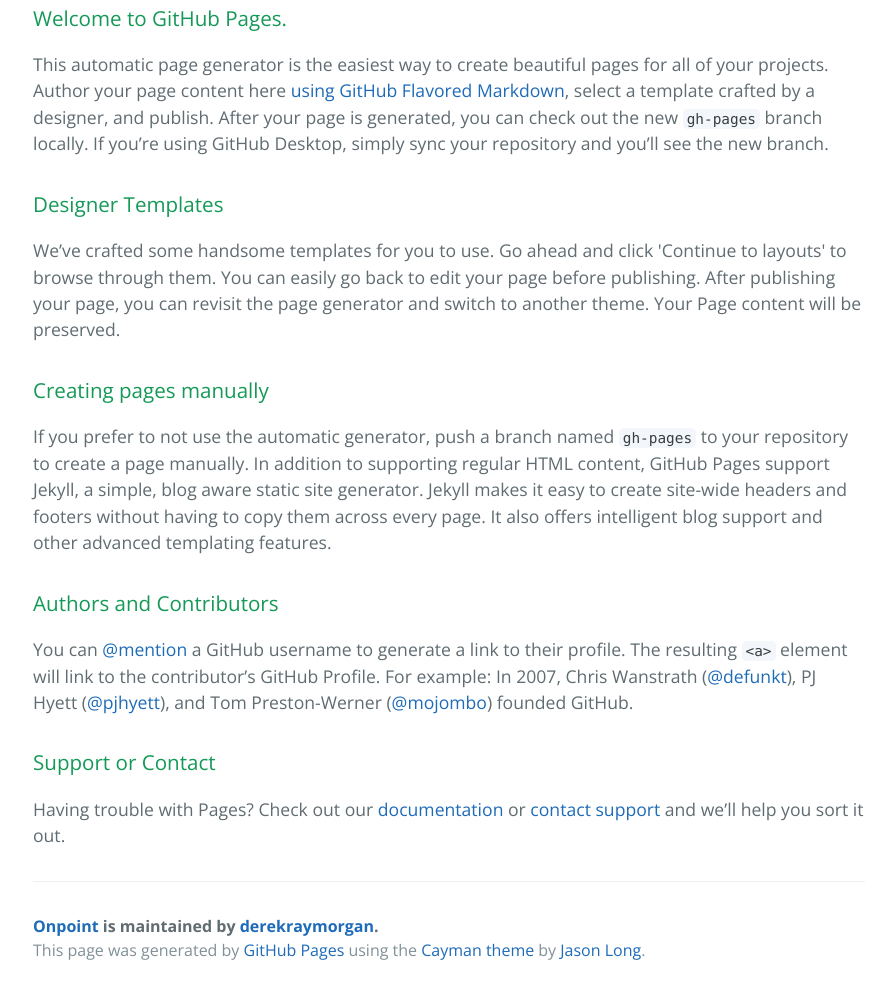
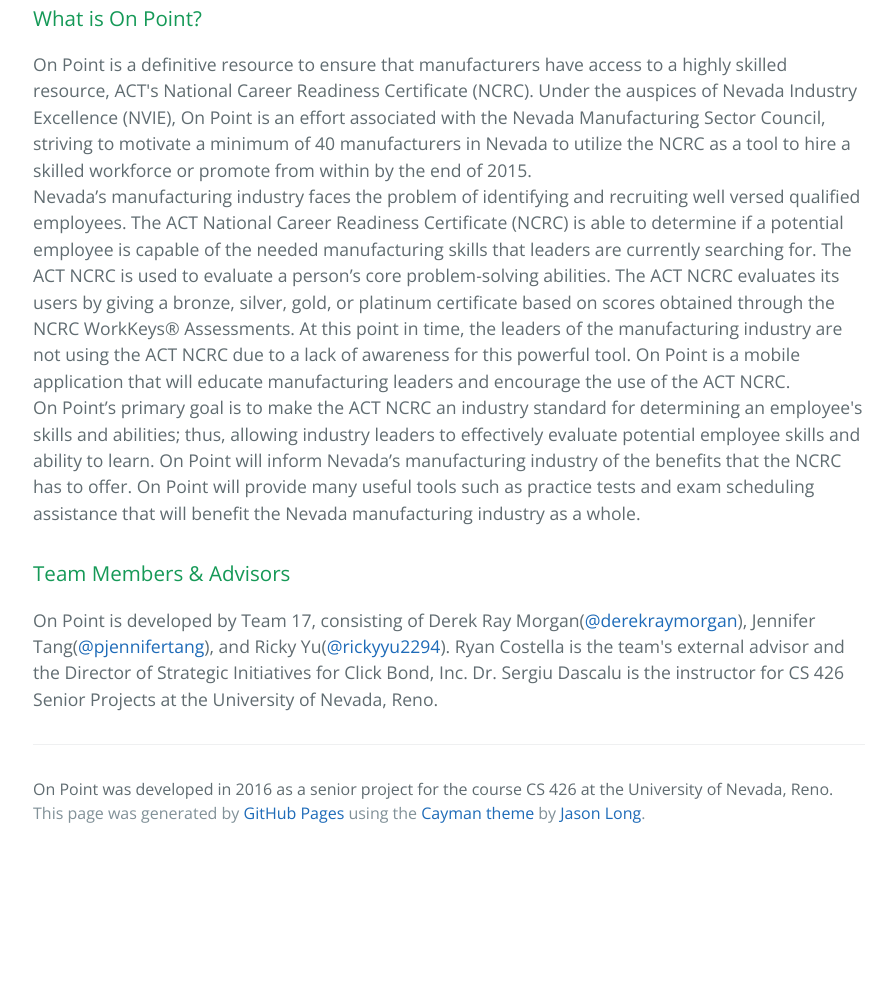
Before and after one commit to derekraymorgan/OnPoint, a plain HTML site: page index.html in a window 1280 px wide. Shown: the part 443-1437 px from the top of the page, without its empty margins (191-1084 px from the left). After the commit the page ends 1300 px from the top, so only its background shows below. Drawn offline with nearby package versions, Linux system fonts and the light colour scheme.

Commit message:
Team/Advisors, Project Description

```diff
--- a/index.html
+++ b/index.html
@@ -24,32 +24,23 @@
 
     <section class="main-content">
       <h3>
-<a id="welcome-to-github-pages" class="anchor" href="#welcome-to-github-pages" aria-hidden="true"><span aria-hidden="true" class="octicon octicon-link"></span></a>Welcome to GitHub Pages.</h3>
+<a id="project-description" class="anchor" href="#project-description" aria-hidden="true"><span aria-hidden="true" class="octicon octicon-link"></span></a>What is On Point?</h3>
 
-<p>This automatic page generator is the easiest way to create beautiful pages for all of your projects. Author your page content here <a href="https://guides.github.com/features/mastering-markdown/">using GitHub Flavored Markdown</a>, select a template crafted by a designer, and publish. After your page is generated, you can check out the new <code>gh-pages</code> branch locally. If you’re using GitHub Desktop, simply sync your repository and you’ll see the new branch.</p>
+<p>On Point is a definitive resource to ensure that manufacturers have access to a highly skilled resource, ACT's National Career Readiness Certificate (NCRC). Under the auspices of Nevada Industry Excellence (NVIE), On Point is an effort associated with the Nevada Manufacturing Sector Council, striving to motivate a minimum of 40 manufacturers in Nevada to utilize the NCRC as a tool to hire a skilled workforce or promote from within by the end of 2015.
+
+<br/>Nevada’s manufacturing industry faces the problem of identifying and recruiting well versed qualified employees. The ACT National Career Readiness Certificate (NCRC) is able to determine if a potential employee is capable of the needed manufacturing skills that leaders are currently searching for. The ACT NCRC is used to evaluate a person’s core problem-solving abilities. The ACT NCRC evaluates its users by giving a bronze, silver, gold, or platinum certificate based on scores obtained through the NCRC WorkKeys® Assessments. At this point in time, the leaders of the manufacturing industry are not using the ACT NCRC due to a lack of awareness for this powerful tool. On Point is a mobile application that will educate manufacturing leaders and encourage the use of the ACT NCRC.
+
+<br/>On Point’s primary goal is to make the ACT NCRC an industry standard for determining an employee's skills and abilities; thus, allowing industry leaders to effectively evaluate potential employee skills and ability to learn. On Point will inform Nevada’s manufacturing industry of the benefits that the NCRC has to offer. On Point will provide many useful tools such as practice tests and exam scheduling assistance that will benefit the Nevada manufacturing industry as a whole.
+
+</p>
 
 <h3>
-<a id="designer-templates" class="anchor" href="#designer-templates" aria-hidden="true"><span aria-hidden="true" class="octicon octicon-link"></span></a>Designer Templates</h3>
+<a id="authors-and-contributors" class="anchor" href="#authors-and-contributors" aria-hidden="true"><span aria-hidden="true" class="octicon octicon-link"></span></a>Team Members & Advisors</h3>
 
-<p>We’ve crafted some handsome templates for you to use. Go ahead and click 'Continue to layouts' to browse through them. You can easily go back to edit your page before publishing. After publishing your page, you can revisit the page generator and switch to another theme. Your Page content will be preserved.</p>
-
-<h3>
-<a id="creating-pages-manually" class="anchor" href="#creating-pages-manually" aria-hidden="true"><span aria-hidden="true" class="octicon octicon-link"></span></a>Creating pages manually</h3>
-
-<p>If you prefer to not use the automatic generator, push a branch named <code>gh-pages</code> to your repository to create a page manually. In addition to supporting regular HTML content, GitHub Pages support Jekyll, a simple, blog aware static site generator. Jekyll makes it easy to create site-wide headers and footers without having to copy them across every page. It also offers intelligent blog support and other advanced templating features.</p>
-
-<h3>
-<a id="authors-and-contributors" class="anchor" href="#authors-and-contributors" aria-hidden="true"><span aria-hidden="true" class="octicon octicon-link"></span></a>Authors and Contributors</h3>
-
-<p>You can <a href="https://github.com/blog/821" class="user-mention">@mention</a> a GitHub username to generate a link to their profile. The resulting <code>&lt;a&gt;</code> element will link to the contributor’s GitHub Profile. For example: In 2007, Chris Wanstrath (<a href="https://github.com/defunkt" class="user-mention">@defunkt</a>), PJ Hyett (<a href="https://github.com/pjhyett" class="user-mention">@pjhyett</a>), and Tom Preston-Werner (<a href="https://github.com/mojombo" class="user-mention">@mojombo</a>) founded GitHub.</p>
-
-<h3>
-<a id="support-or-contact" class="anchor" href="#support-or-contact" aria-hidden="true"><span aria-hidden="true" class="octicon octicon-link"></span></a>Support or Contact</h3>
-
-<p>Having trouble with Pages? Check out our <a href="https://help.github.com/pages">documentation</a> or <a href="https://github.com/contact">contact support</a> and we’ll help you sort it out.</p>
+<p> On Point is developed by Team 17, consisting of Derek Ray Morgan(<a href="https://github.com/derekraymorgan" class="user-mention">@derekraymorgan</a>), Jennifer Tang(<a href="https://github.com/jennifertang" class="user-mention">@pjennifertang</a>), and Ricky Yu(<a href="https://github.com/rickyyu2294" class="user-mention">@rickyyu2294</a>). Ryan Costella is the team's external advisor and the Director of Strategic Initiatives for Click Bond, Inc.  Dr. Sergiu Dascalu is the instructor for CS 426 Senior Projects at the University of Nevada, Reno. </p>
 
       <footer class="site-footer">
-        <span class="site-footer-owner"><a href="https://github.com/derekraymorgan/OnPoint">Onpoint</a> is maintained by <a href="https://github.com/derekraymorgan">derekraymorgan</a>.</span>
+        <span class="site-footer-purpose">On Point was developed in 2016 as a senior project for the course CS 426 at the University of Nevada, Reno.</span>
 
         <span class="site-footer-credits">This page was generated by <a href="https://pages.github.com">GitHub Pages</a> using the <a href="https://github.com/jasonlong/cayman-theme">Cayman theme</a> by <a href="https://twitter.com/jasonlong">Jason Long</a>.</span>
       </footer>
```
